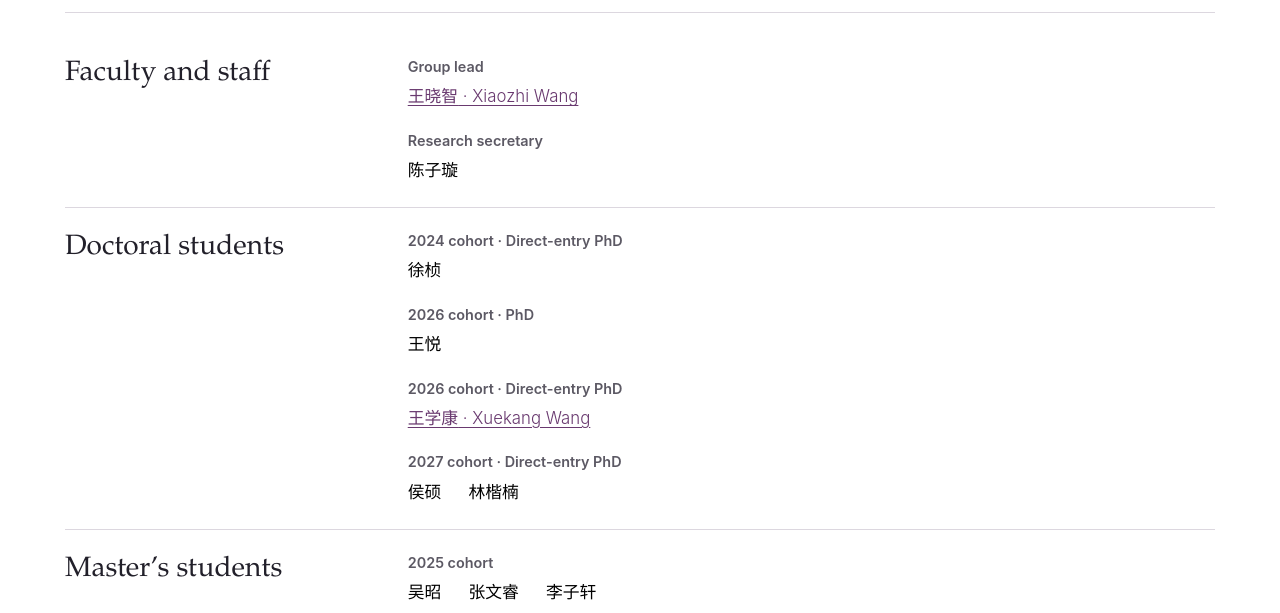
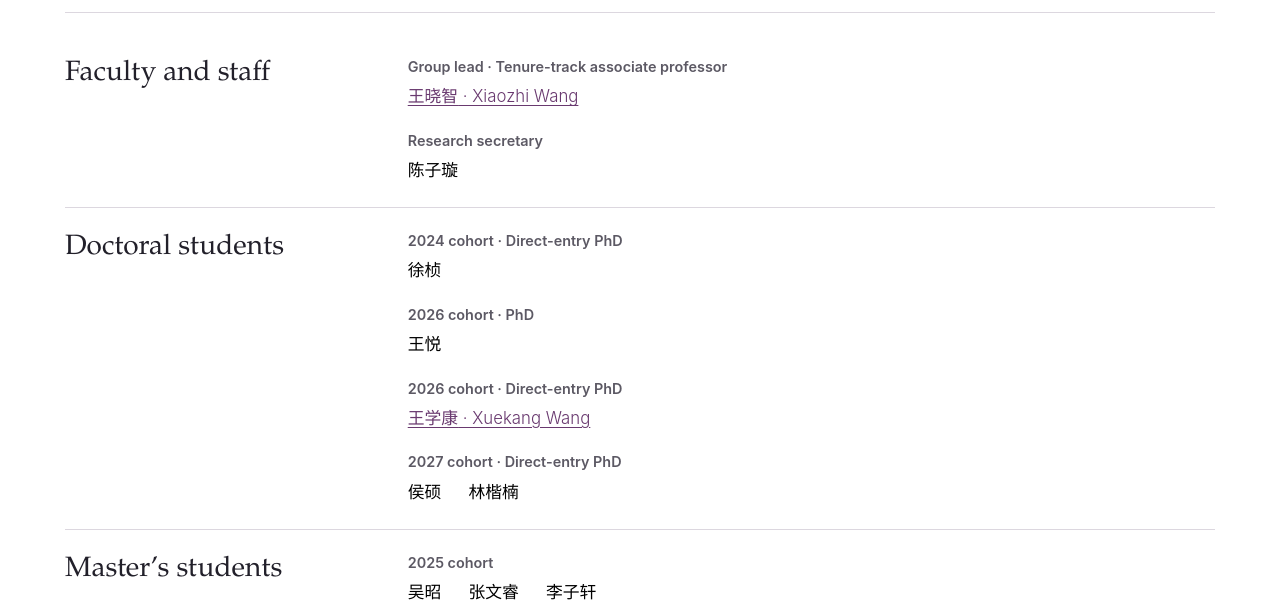
Before and after one commit to THUAIS-Lab/thuais-lab.github.io, a plain HTML site: page people/index.html in a window 1280 px wide. Shown: the part 187-800 px from the top of the page. Drawn offline with Linux system fonts and the light colour scheme.

Commit message:
Update group lead title

```diff
--- a/people/index.html
+++ b/people/index.html
@@ -183,7 +183,7 @@
       <h2>Faculty and staff</h2>
 
         <div class="people-cohort">
-          <h3>Group lead</h3>
+          <h3>Group lead · Tenure-track associate professor</h3>
           <ul class="people-list">
 
               <li class="people-name">
```
